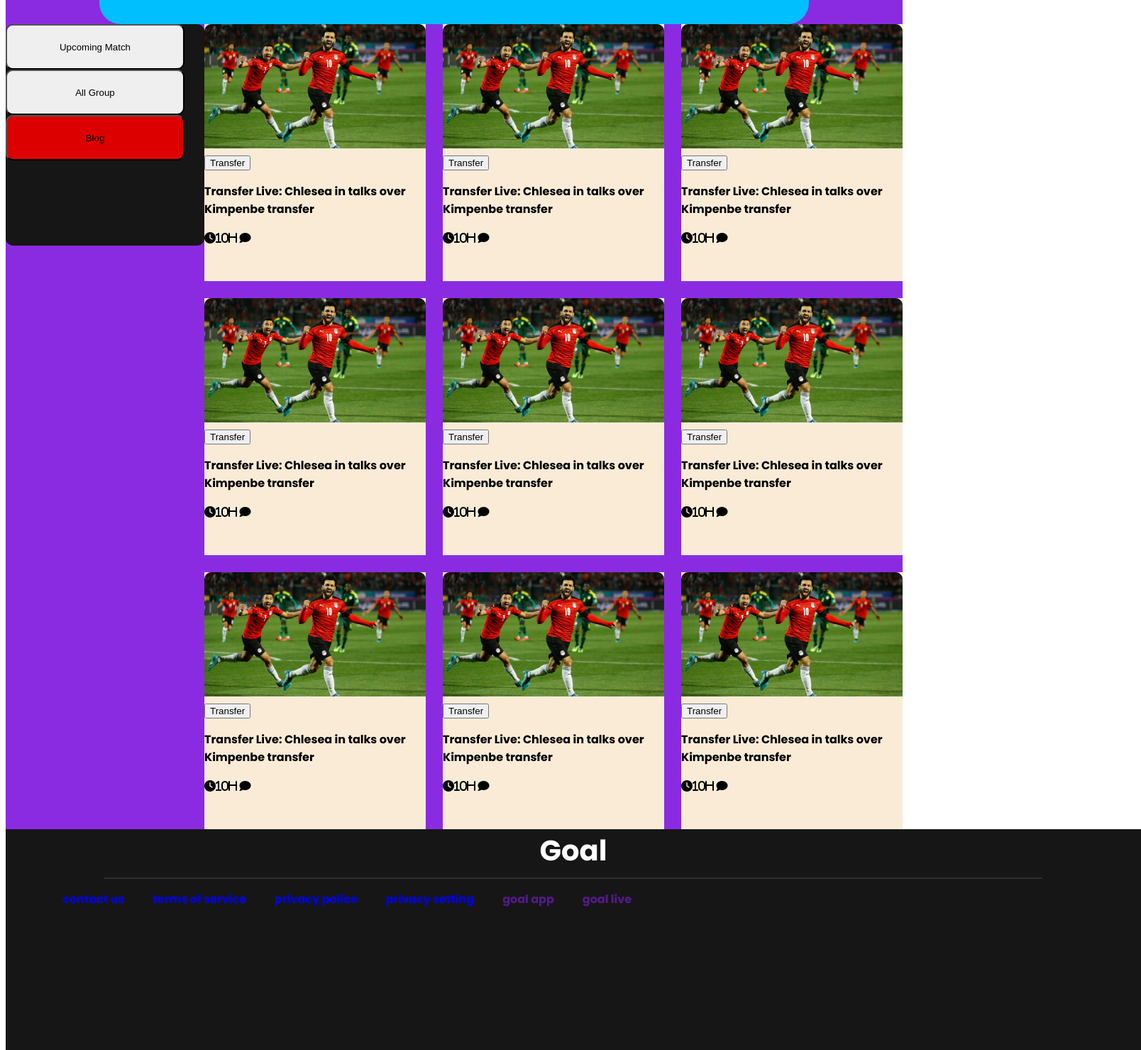
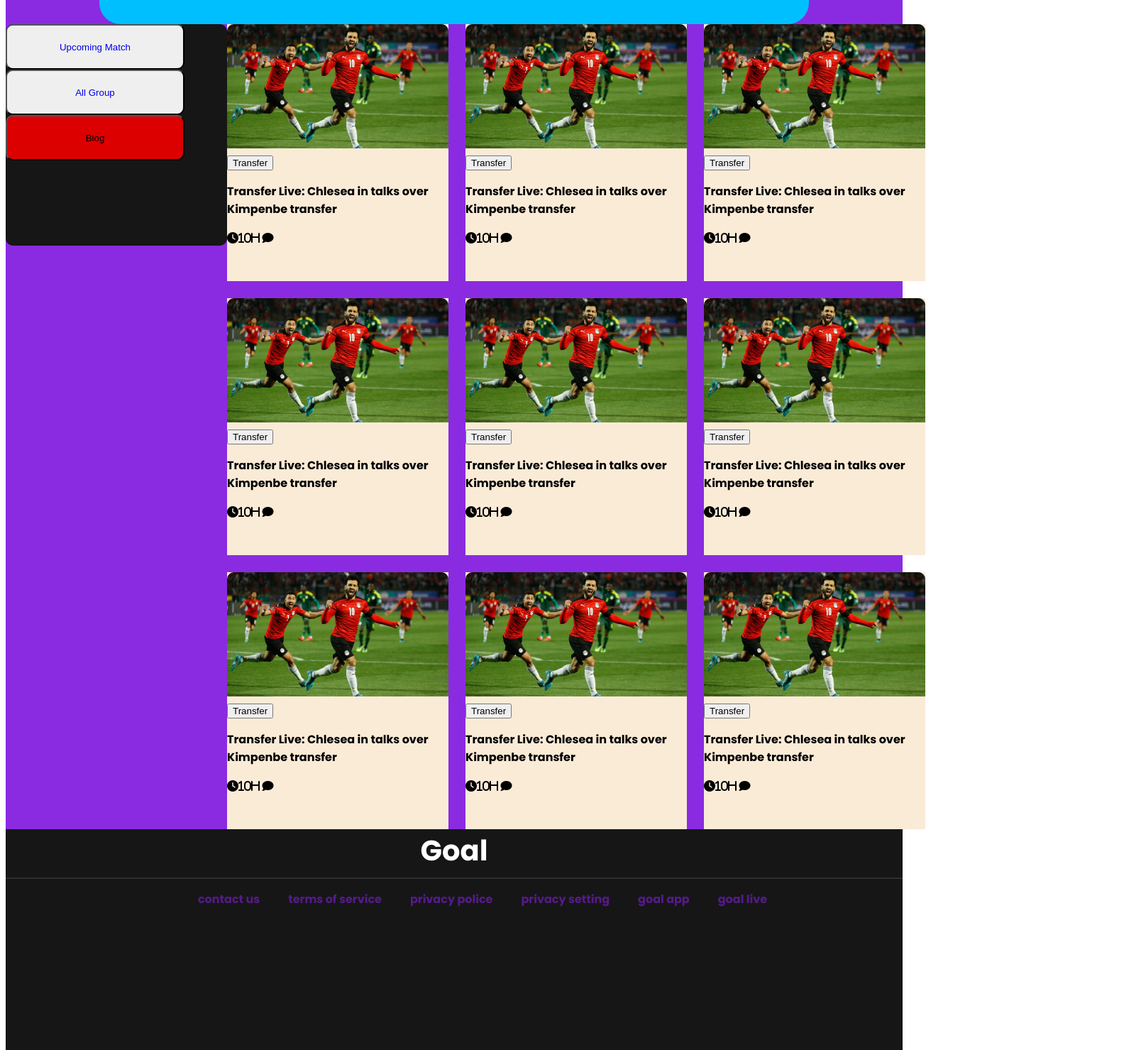
Before and after one commit to hafezur/project-3-by-html-and-css, a plain HTML site: page index.html in a window 1280 px wide. Shown: the part 620-2099 px from the top of the page at 71% size, 1608 px wide, since content can reach past the window. Drawn offline with Linux system fonts and the light colour scheme.

Commit message:
style added

```diff
--- a/index.html
+++ b/index.html
@@ -32,11 +32,16 @@
                 </div>
             </div>
         </section>
-        <Section class="align-1">
+        <Section>
+            <div class="align-1">
                 <div class="middle-part-1">
-                <button class="button-1">Upcoming Match</button>
-                <button class="button-1">All Group</button>
-                <button class="button-2">Blog</button>
+                    <button class="button-1"><a class="button"
+                            href="https://www.youtube.com/watch?v=MyHQKf-bpYY">Upcoming
+                            Match</a></button>
+                    <button class="button-1"><a class="button" href="https://www.youtube.com/watch?v=zA0vSFSUo7Y">All
+                            Group</a></button>
+                    <button class="button-2"><a class="button"
+                            href="https://www.youtube.com/watch?v=5-prFsuWdqs"></a>Blog</button>
                 </div>
                 <div class="middle-part-2">
                     <article class="blog">
@@ -166,6 +171,7 @@
                         </div>
                     </article>
                 </div>
+            </div>
         </Section>
         <section class="last">
             <div>
@@ -174,10 +180,10 @@
             <hr class="horizontal-role">
             <nav>
                 <ul>
-                    <li><a href="home.html">contact us</a></li>
-                    <li><a href="form.html">terms of service</a></li>
-                    <li><a href="table.html">privacy police</a></li>
-                    <li><a href="semantic.html">privacy setting</a></li>
+                    <li><a href="">contact us</a></li>
+                    <li><a href="">terms of service</a></li>
+                    <li><a href="">privacy police</a></li>
+                    <li><a href="">privacy setting</a></li>
                     <li><a href="">goal app</a></li>
 
                     <li><a href="">goal live</a></li>
--- a/styles/style.css
+++ b/styles/style.css
@@ -2,7 +2,7 @@
 @import url('https://fonts.googleapis.com/css2?family=Poppins:wght@700&display=swap');
 
 /* common styles */
-.main-section {
+.main {
     width: 1321px;
 
 }
@@ -63,6 +63,10 @@ body {
     border-radius: 10px;
 }
 
+.middle-part-1 {
+    display: flex;
+    flex-direction: column;
+}
 
 /* .internal {
     width: 252px;
@@ -97,22 +101,17 @@ body {
 }
 
 .align-1 {
-    display: flex;
+    display: grid;
+    grid-template-columns: repeat(2, 1fr);
 
 }
 
-.align-1 .middle-part-1 .middle-part-2 {
-    width: 50%;
+.align-1 {
+    width: width: 1000px;
 }
 
-.middle-part-1 {
-    width: 100%;
-}
 
-.middle-part-2 {
-    width: 100%;
-}
-
+/* footer */
 .footer {
     font-family: 'Poppins';
     font-style: normal;
@@ -122,7 +121,11 @@ body {
     text-align: center;
 }
 
-/* footer */
+.footer {
+    display: flex;
+    justify-content: center;
+}
+
 .horizontal-role {
     width: 1320px;
     height: 0px;
@@ -130,7 +133,7 @@ body {
 }
 
 .last {
-    width: 1600px;
+
     height: 444px;
     background: #161616;
 }
@@ -148,6 +151,7 @@ nav li a {
 
 nav>ul {
     display: flex;
+    justify-content: center;
 
 }
 
```
Lines whose indentation alone changed are shown as unchanged.
